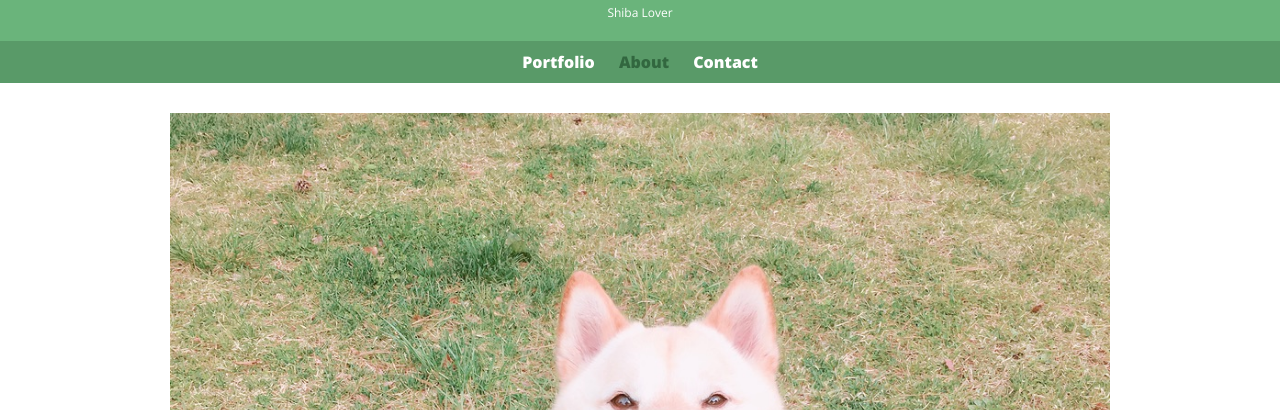
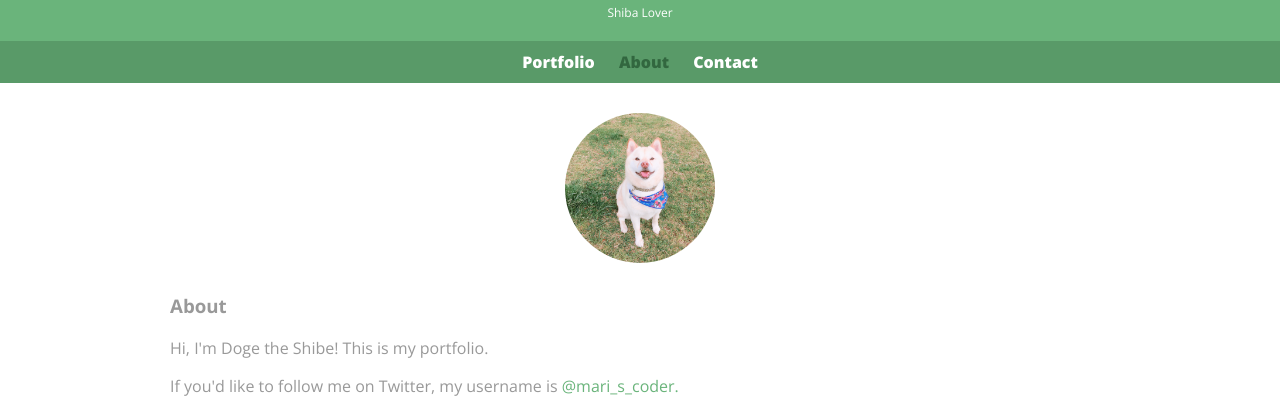
Before and after one commit to mari-doge-shibe/Treehouse_WebsiteIntro, a plain HTML site: page about.html in a window 1280 px wide. Shown: the part 48-458 px from the top of the page. Drawn offline with nearby package versions, Linux system fonts and the light colour scheme.

Commit message:
add about photo styling

```diff
--- a/css/main.css
+++ b/css/main.css
@@ -19,6 +19,10 @@ a {
 
 img {
   max-width: 100%;
+}
+
+h3 {
+  margin: 0 0 1em 0;
 }
 
 /*****************
@@ -117,7 +121,16 @@ PAGE: PORTFOLIO
   color: #bdc3c7;
 }
 
+/*****************
+PAGE: ABOUT
+******************/
 
+.profile-photo {
+  display: block;
+  max-width: 150px;
+  margin: 0 auto 30px;
+  border-radius: 100%;
+}
 
 
 /*****************
```
